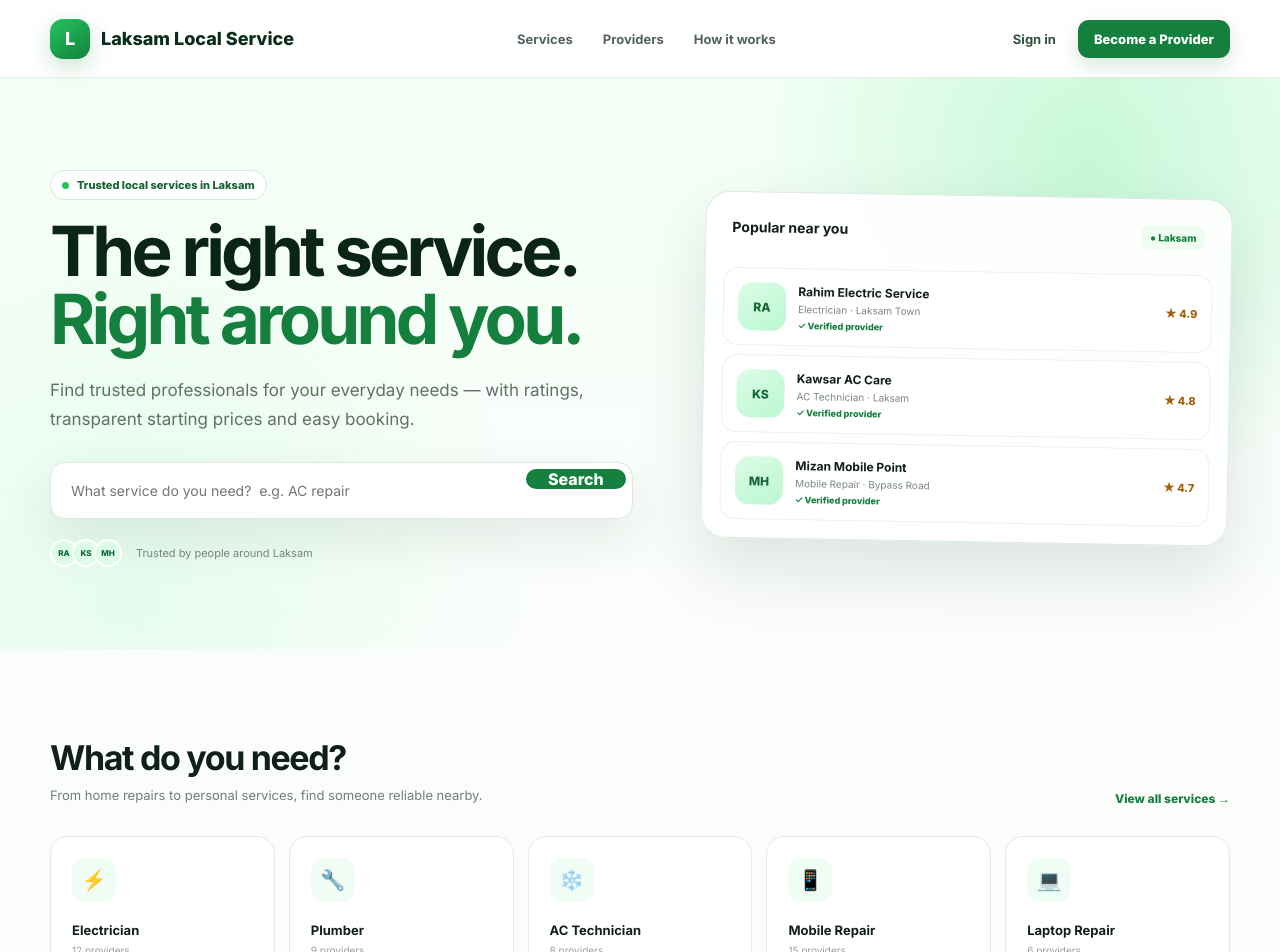
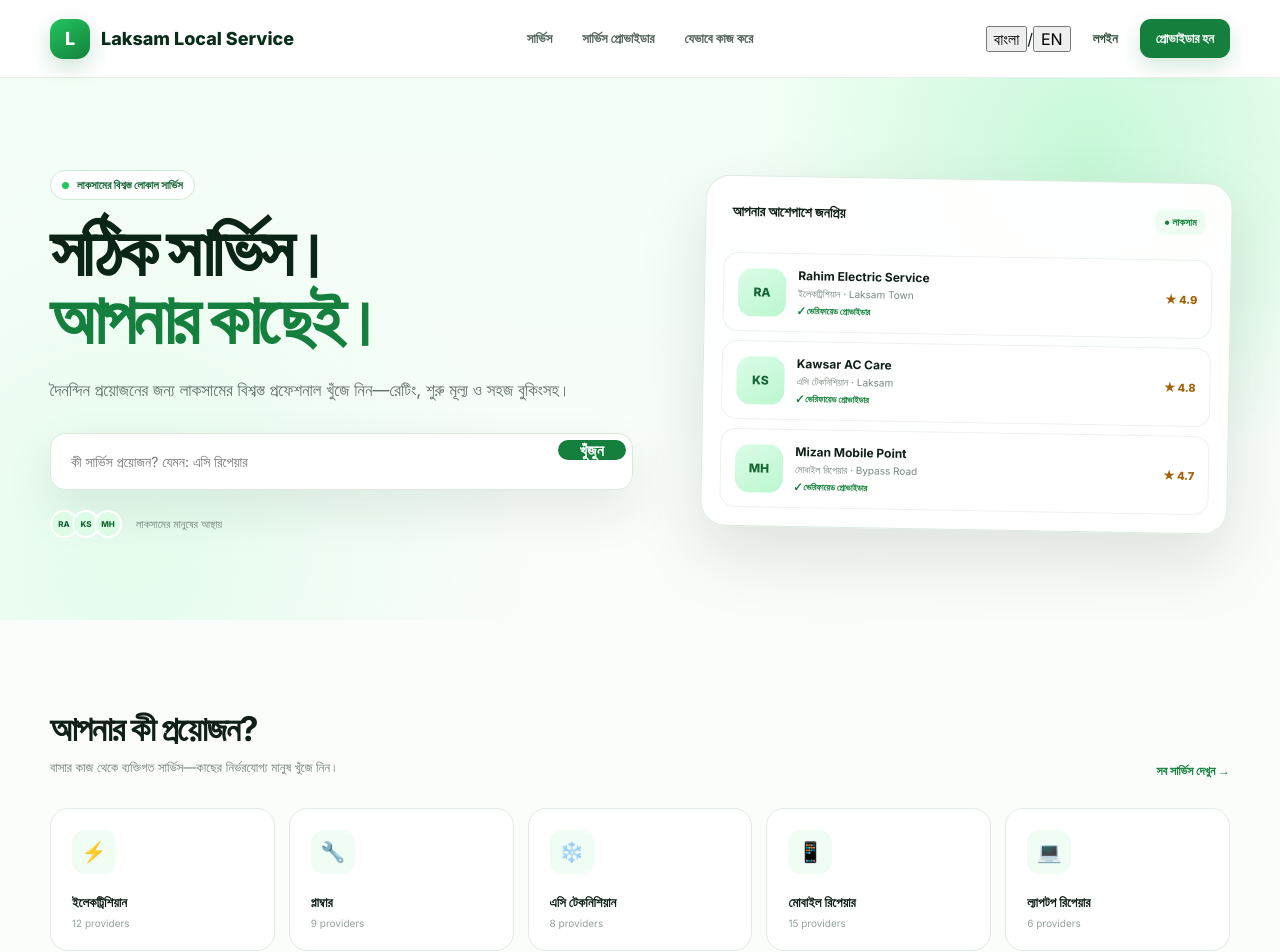
Before and after one commit to mahmudularefinrafi/Laksam-Local-Service, a Next.js app: page / in a window 1280 px wide. Shown: the top 952 px of the page. Built offline with nearby package versions, Linux system fonts and the light colour scheme.

Commit message:
feat: make Bangla default with English toggle

```diff
--- a/app/page.tsx
+++ b/app/page.tsx
@@ -1,48 +1,45 @@
+"use client";
+
 import Link from "next/link";
+import { useCallback, useState } from "react";
+import LanguageToggle, { type Language } from "./components/LanguageToggle";
 
 const categories = [
-  ["⚡", "Electrician", "12 providers"], ["🔧", "Plumber", "9 providers"], ["❄️", "AC Technician", "8 providers"],
-  ["📱", "Mobile Repair", "15 providers"], ["💻", "Laptop Repair", "6 providers"], ["🧹", "Cleaner", "11 providers"],
-  ["🪚", "Carpenter", "7 providers"], ["🎓", "Tutor", "18 providers"], ["📷", "Photographer", "5 providers"], ["🚗", "Driver", "10 providers"],
+  ["⚡", "Electrician", "ইলেকট্রিশিয়ান", "12 providers"], ["🔧", "Plumber", "প্লাম্বার", "9 providers"], ["❄️", "AC Technician", "এসি টেকনিশিয়ান", "8 providers"],
+  ["📱", "Mobile Repair", "মোবাইল রিপেয়ার", "15 providers"], ["💻", "Laptop Repair", "ল্যাপটপ রিপেয়ার", "6 providers"], ["🧹", "Cleaner", "ক্লিনার", "11 providers"],
+  ["🪚", "Carpenter", "কার্পেন্টার", "7 providers"], ["🎓", "Tutor", "গৃহশিক্ষক", "18 providers"], ["📷", "Photographer", "ফটোগ্রাফার", "5 providers"], ["🚗", "Driver", "ড্রাইভার", "10 providers"],
+];
+const providers = [
+  { initials: "RA", name: "Rahim Electric Service", service: "Electrician", bn: "ইলেকট্রিশিয়ান", area: "Laksam Town", rating: "4.9" },
+  { initials: "KS", name: "Kawsar AC Care", service: "AC Technician", bn: "এসি টেকনিশিয়ান", area: "Laksam", rating: "4.8" },
+  { initials: "MH", name: "Mizan Mobile Point", service: "Mobile Repair", bn: "মোবাইল রিপেয়ার", area: "Bypass Road", rating: "4.7" },
 ];
 
-const providers = [
-  { initials: "RA", name: "Rahim Electric Service", service: "Electrician", area: "Laksam Town", rating: "4.9" },
-  { initials: "KS", name: "Kawsar AC Care", service: "AC Technician", area: "Laksam", rating: "4.8" },
-  { initials: "MH", name: "Mizan Mobile Point", service: "Mobile Repair", area: "Bypass Road", rating: "4.7" },
-];
+const t = {
+  bn: { navServices: "সার্ভিস", navProviders: "সার্ভিস প্রোভাইডার", navHow: "যেভাবে কাজ করে", signIn: "লগইন", join: "প্রোভাইডার হন", badge: "লাকসামের বিশ্বস্ত লোকাল সার্ভিস", title1: "সঠিক সার্ভিস।", title2: "আপনার কাছেই।", copy: "দৈনন্দিন প্রয়োজনের জন্য লাকসামের বিশ্বস্ত প্রফেশনাল খুঁজে নিন—রেটিং, শুরু মূল্য ও সহজ বুকিংসহ।", placeholder: "কী সার্ভিস প্রয়োজন? যেমন: এসি রিপেয়ার", search: "খুঁজুন", trusted: "লাকসামের মানুষের আস্থায়", popular: "আপনার আশেপাশে জনপ্রিয়", location: "লাকসাম", need: "আপনার কী প্রয়োজন?", needCopy: "বাসার কাজ থেকে ব্যক্তিগত সার্ভিস—কাছের নির্ভরযোগ্য মানুষ খুঁজে নিন।", all: "সব সার্ভিস দেখুন →", simple: "শুরু থেকে শেষ পর্যন্ত সহজ।", simpleCopy: "খুঁজুন, তুলনা করুন এবং বুক করুন—ঝামেলাহীনভাবে।", step1: "আপনার প্রয়োজন বলুন", step1c: "লাকসামের এলাকা ও প্রয়োজনীয় সার্ভিস নির্বাচন করুন।", step2: "আস্থা নিয়ে বেছে নিন", step2c: "ভেরিফিকেশন, অভিজ্ঞতা, রেটিং ও শুরু মূল্য দেখে সিদ্ধান্ত নিন।", step3: "কাজটি সম্পন্ন করুন", step3c: "বুকিং রিকোয়েস্ট পাঠান অথবা সরাসরি প্রোভাইডারের সাথে যোগাযোগ করুন।", banner: "আপনি কি লোকাল সার্ভিস প্রফেশনাল?", bannerCopy: "Laksam Local Service-এ প্রোফাইল তৈরি করুন এবং আপনার সার্ভিসের জন্য নতুন কাস্টমার পান।", bannerBtn: "প্রোভাইডার হিসেবে যোগ দিন →", footer: "লাকসামের জন্য তৈরি · স্থানীয়ভাবে বিশ্বস্ত" },
+  en: { navServices: "Services", navProviders: "Providers", navHow: "How it works", signIn: "Sign in", join: "Become a Provider", badge: "Trusted local services in Laksam", title1: "The right service.", title2: "Right around you.", copy: "Find trusted professionals for your everyday needs — with ratings, starting prices and easy booking.", placeholder: "What service do you need? e.g. AC repair", search: "Search", trusted: "Trusted by people around Laksam", popular: "Popular near you", location: "Laksam", need: "What do you need?", needCopy: "From home repairs to personal services, find someone reliable nearby.", all: "View all services →", simple: "Simple from start to finish.", simpleCopy: "Search, compare and book — without the usual hassle.", step1: "Tell us what you need", step1c: "Choose a service and your area in Laksam to see relevant professionals.", step2: "Compare with confidence", step2c: "See verification, experience, ratings and starting prices before you decide.", step3: "Get the job done", step3c: "Send a booking request or contact the provider directly at your convenience.", banner: "Are you a local service professional?", bannerCopy: "Join Laksam Local Service, build your profile and reach customers looking for your skills.", bannerBtn: "Join as a Provider →", footer: "Built for Laksam · Trusted locally" }
+};
 
 export default function Home() {
+  const [language, setLanguage] = useState<Language>("bn");
+  const handleLanguage = useCallback((next: Language) => setLanguage(next), []);
+  const x = t[language];
   return <main className="premium-home">
     <header className="premium-nav">
       <Link href="/" className="premium-brand"><span className="premium-brand-mark">L</span> Laksam Local Service</Link>
-      <nav className="premium-navlinks"><Link href="/services">Services</Link><Link href="/providers">Providers</Link><a href="#how">How it works</a></nav>
-      <div className="premium-actions"><Link href="/login" className="premium-login">Sign in</Link><Link href="/register" className="premium-cta">Become a Provider</Link></div>
+      <nav className="premium-navlinks"><Link href="/services">{x.navServices}</Link><Link href="/providers">{x.navProviders}</Link><a href="#how">{x.navHow}</a></nav>
+      <div className="premium-actions"><LanguageToggle onChange={handleLanguage}/><Link href="/login" className="premium-login">{x.signIn}</Link><Link href="/register" className="premium-cta">{x.join}</Link></div>
     </header>
-
-    <section className="premium-hero"><div className="premium-container premium-hero-grid">
-      <div>
-        <div className="premium-badge"><span className="premium-dot"/> Trusted local services in Laksam</div>
-        <h1 className="premium-title">The right service.<br/><span>Right around you.</span></h1>
-        <p className="premium-copy">Find trusted professionals for your everyday needs — with ratings, transparent starting prices and easy booking.</p>
-        <div className="premium-search"><input placeholder="What service do you need?  e.g. AC repair" aria-label="Search service"/><Link href="/providers" className="premium-search-btn"><button>Search</button></Link></div>
-        <div className="premium-trust"><div className="trust-avatars"><span>RA</span><span>KS</span><span>MH</span></div><span>Trusted by people around Laksam</span></div>
-      </div>
-      <div className="premium-hero-card">
-        <div className="premium-card-top"><strong>Popular near you</strong><span className="premium-location">● Laksam</span></div>
-        {providers.map(p=><Link href="/providers/rahim-electric-service" className="premium-provider" key={p.name}><div className="premium-avatar">{p.initials}</div><div className="premium-provider-info"><strong>{p.name}</strong><small>{p.service} · {p.area}</small><span className="premium-verified">✓ Verified provider</span></div><span className="premium-rating">★ {p.rating}</span></Link>)}
-      </div>
-    </div></section>
-
-    <section className="premium-section"><div className="premium-container"><div className="premium-section-head"><div><h2>What do you need?</h2><p>From home repairs to personal services, find someone reliable nearby.</p></div><Link href="/services" className="premium-link">View all services →</Link></div>
-      <div className="premium-category-grid">{categories.map(([icon,name,count])=><Link href="/providers" className="premium-category" key={name}><div className="premium-category-icon">{icon}</div><strong>{name}</strong><small>{count}</small></Link>)}</div>
-    </div></section>
-
-    <section className="premium-section premium-dark" id="how"><div className="premium-container"><div className="premium-section-head"><div><h2>Simple from start to finish.</h2><p>Search, compare and book — without the usual hassle.</p></div></div>
-      <div className="premium-steps"><div className="premium-step"><span className="premium-step-number">01 / SEARCH</span><h3>Tell us what you need</h3><p>Choose a service and your area in Laksam to see relevant professionals.</p></div><div className="premium-step"><span className="premium-step-number">02 / CHOOSE</span><h3>Compare with confidence</h3><p>See verification, experience, ratings and starting prices before you decide.</p></div><div className="premium-step"><span className="premium-step-number">03 / BOOK</span><h3>Get the job done</h3><p>Send a booking request or contact the provider directly at your convenience.</p></div></div>
-    </div></section>
-
-    <section className="premium-section premium-provider-section"><div className="premium-container"><div className="premium-provider-banner"><div><h2>Are you a local service professional?</h2><p>Join Laksam Local Service, build your profile and reach customers looking for your skills.</p></div><Link href="/register" className="premium-white-btn">Join as a Provider →</Link></div></div></section>
-    <footer className="premium-footer"><div className="premium-container premium-footer-inner"><strong>© 2026 Laksam Local Service</strong><span>Built for Laksam · Trusted locally</span></div></footer>
+    <section className="premium-hero"><div className="premium-container premium-hero-grid"><div>
+      <div className="premium-badge"><span className="premium-dot"/> {x.badge}</div><h1 className="premium-title">{x.title1}<br/><span>{x.title2}</span></h1><p className="premium-copy">{x.copy}</p>
+      <div className="premium-search"><input placeholder={x.placeholder} aria-label={x.placeholder}/><Link href="/providers" className="premium-search-btn"><button>{x.search}</button></Link></div>
+      <div className="premium-trust"><div className="trust-avatars"><span>RA</span><span>KS</span><span>MH</span></div><span>{x.trusted}</span></div>
+    </div><div className="premium-hero-card"><div className="premium-card-top"><strong>{x.popular}</strong><span className="premium-location">● {x.location}</span></div>
+      {providers.map(p=><Link href="/providers/rahim-electric-service" className="premium-provider" key={p.name}><div className="premium-avatar">{p.initials}</div><div className="premium-provider-info"><strong>{p.name}</strong><small>{language === "bn" ? p.bn : p.service} · {p.area}</small><span className="premium-verified">✓ {language === "bn" ? "ভেরিফায়েড প্রোভাইডার" : "Verified provider"}</span></div><span className="premium-rating">★ {p.rating}</span></Link>)}
+    </div></div></section>
+    <section className="premium-section"><div className="premium-container"><div className="premium-section-head"><div><h2>{x.need}</h2><p>{x.needCopy}</p></div><Link href="/services" className="premium-link">{x.all}</Link></div><div className="premium-category-grid">{categories.map(([icon,en,bn,count])=><Link href="/providers" className="premium-category" key={en}><div className="premium-category-icon">{icon}</div><strong>{language === "bn" ? bn : en}</strong><small>{count}</small></Link>)}</div></div></section>
+    <section className="premium-section premium-dark" id="how"><div className="premium-container"><div className="premium-section-head"><div><h2>{x.simple}</h2><p>{x.simpleCopy}</p></div></div><div className="premium-steps"><div className="premium-step"><span className="premium-step-number">01 / SEARCH</span><h3>{x.step1}</h3><p>{x.step1c}</p></div><div className="premium-step"><span className="premium-step-number">02 / CHOOSE</span><h3>{x.step2}</h3><p>{x.step2c}</p></div><div className="premium-step"><span className="premium-step-number">03 / BOOK</span><h3>{x.step3}</h3><p>{x.step3c}</p></div></div></div></section>
+    <section className="premium-section premium-provider-section"><div className="premium-container"><div className="premium-provider-banner"><div><h2>{x.banner}</h2><p>{x.bannerCopy}</p></div><Link href="/register" className="premium-white-btn">{x.bannerBtn}</Link></div></div></section>
+    <footer className="premium-footer"><div className="premium-container premium-footer-inner"><strong>© 2026 Laksam Local Service</strong><span>{x.footer}</span></div></footer>
   </main>;
 }
```
